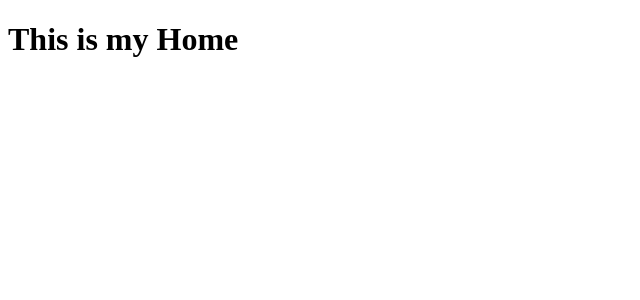
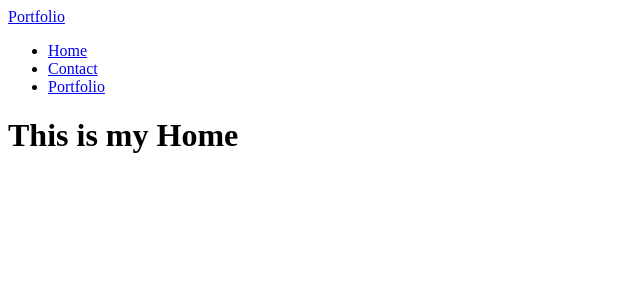
Before and after one commit to Kmcateer926/react-portfolio, a React (Create React App) app: page / in a window 1280 px wide. Shown: the top 300 px of the page, without its empty margins (0-640 px from the left). Built offline with nearby package versions, Linux system fonts and the light colour scheme.

Commit message:
added navbar that is fuctional

```diff
--- a/src/App.js
+++ b/src/App.js
@@ -2,14 +2,18 @@
 import Home from "./containers/Home/Home";
 import Contact from "./containers/Contact/Contact";
 import Portfolio from "./containers/Portfolio/Portfolio";
+import Navbar from "./components/Navbar/Navbar";
 
 function App() {
   return (
-    <Router basename="/">
-      <Route exact path="/" component={Home} />
-      <Route exact path="/Contact" component={Contact} />
-      <Route exact path="/Portfolio" component={Portfolio} />
-    </Router>
+    <>
+      <Router basename="/">
+        <Navbar />
+        <Route exact path="/" component={Home} />
+        <Route exact path="/Contact" component={Contact} />
+        <Route exact path="/Portfolio" component={Portfolio} />
+      </Router>
+    </>
   );
 }
 
--- /dev/null
+++ b/src/components/Navbar/Navbar.jsx
@@ -0,0 +1,48 @@
+import React from "react";
+import { Link } from "react-router-dom";
+
+
+// Depending on the current path, this component sets the "active" class on the appropriate navigation link item
+function Navbar() {
+  return (
+    <nav className="navbar navbar-expand-lg navbar-light bg-light">
+      <Link className="navbar-brand" to="/">
+        Portfolio
+      </Link>
+      <div>
+        <ul className="navbar-nav">
+          <li className="nav-item">
+            <Link
+              to="/"
+              className={
+                window.location.pathname === "/" || window.location.pathname === "/Home"
+                  ? "nav-link active"
+                  : "nav-link"
+              }
+            >
+              Home
+            </Link>
+          </li>
+          <li className="nav-item">
+            <Link
+              to="/Contact"
+              className={window.location.pathname === "/discover" ? "nav-link active" : "nav-link"}
+            >
+              Contact
+            </Link>
+          </li>
+          <li className="nav-item">
+            <Link
+              to="/Portfolio"
+              className={window.location.pathname === "/search" ? "nav-link active" : "nav-link"}
+            >
+              Portfolio
+            </Link>
+          </li>
+        </ul>
+      </div>
+    </nav>
+  );
+}
+
+export default Navbar;
```
Also changed, not shown: src/components/Footer/Footer.css (added), src/components/Footer/Footer.jsx (added), src/components/Navbar/Navbar.css (added), 1 other file (tests, documents, lock files or other folders).
